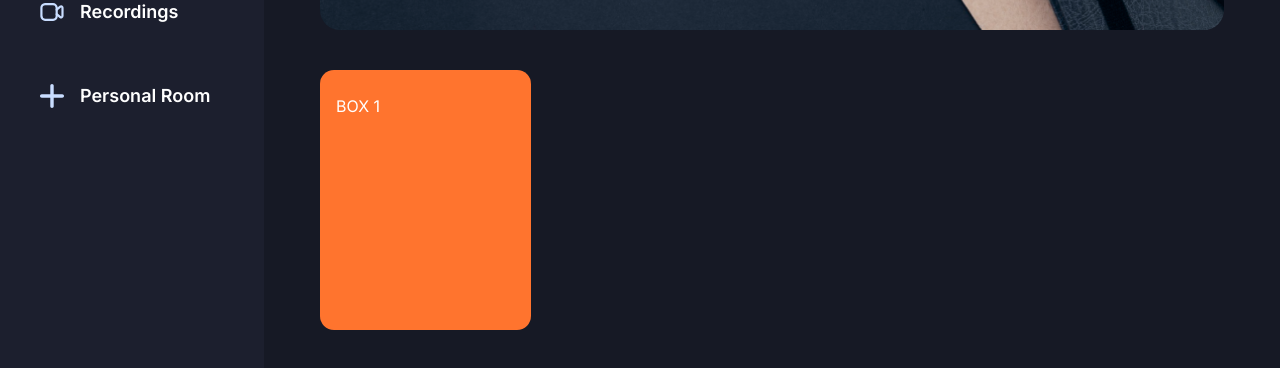
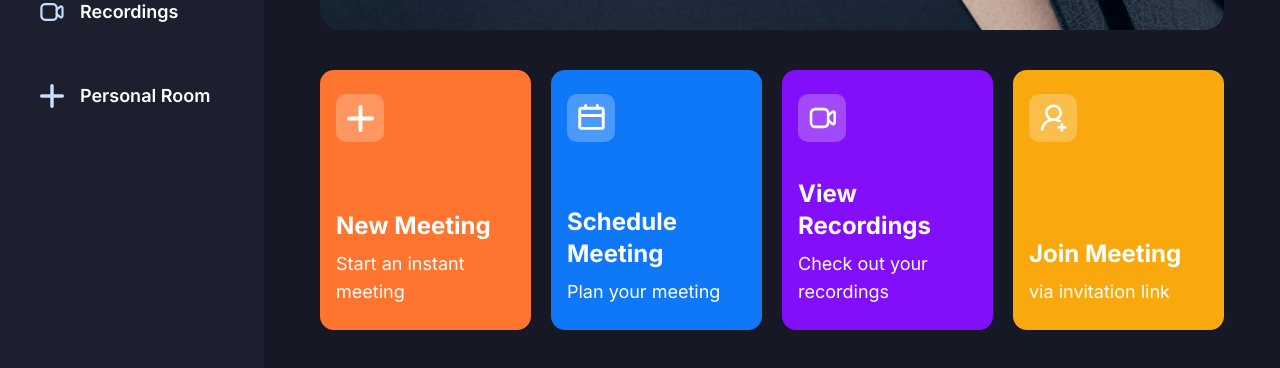
Before and after one commit to adityaaaaaaaa1407/yoom_app, a Next.js app: page / in a window 1280 px wide. Shown: the part 382-750 px from the top of the page. Built offline with nearby package versions, Linux system fonts and the light colour scheme; no server answers.

Commit message:
add homecard component and style it

```diff
--- /dev/null
+++ b/components/HomeCard.tsx
@@ -0,0 +1,37 @@
+import { cn } from "@/lib/utils";
+import Image from "next/image";
+interface HomeCardProps {
+  className?: string;
+  img: string;
+  title: string;
+  description: string;
+  handleClick?: () => void;
+}
+
+const HomeCard = ({
+  className,
+  img,
+  title,
+  description,
+  handleClick,
+}: HomeCardProps) => {
+  return (
+    <div
+      className={cn(
+        " px-4 py-6 flex flex-col justify-between w-full xl:max-w-[270px] min-h-[260px] rounded-[14px] cursor-pointer",
+        className
+      )}
+      onClick={handleClick}
+    >
+      <div className="flex-center glassmorphism size-12 rounded-[10px] ">
+        <Image src={img} alt="meeting" width={27} height={27} />
+      </div>
+      <div className="flex flex-col gap-2">
+        <h1 className="text-2xl font-bold">{title}</h1>
+        <p className="text-lg font-normal">{description}</p>
+      </div>
+    </div>
+  );
+};
+
+export default HomeCard;
--- a/components/MeetingTypeList.tsx
+++ b/components/MeetingTypeList.tsx
@@ -1,15 +1,44 @@
-"use client"
+"use client";
 
-import React from 'react'
+import React, { useState } from "react";
+import HomeCard from "./HomeCard";
 
 const MeetingTypeList = () => {
+  const [meetingState, setMeetingState] = useState<
+    "isScheduleMeeting" | "isJoiningMeeting" | "isInstantMeeting" | undefined
+  >();
   return (
-    <section className='grid grid-cols-1 gap-5 md:grid-cols-2 xl:grid-cols-4'>
-    <div className="bg-orange-1 px-4 py-6 flex flex-col justify-between w-full xl:max-w-[270px] min-h-[260px] rounded-[14px] cursor-pointer" onClick={() => {}}>
-        BOX 1
-    </div>
+    <section className="grid grid-cols-1 gap-5 md:grid-cols-2 xl:grid-cols-4">
+      <HomeCard
+        img="/icons/add-meeting.svg"
+        title="New Meeting"
+        description="Start an instant meeting"
+        handleClick={() => setMeetingState("isJoiningMeeting")}
+        className="bg-orange-1"
+      />
+      <HomeCard
+        img="/icons/schedule.svg"
+        title="Schedule Meeting"
+        description="Plan your meeting"
+        handleClick={() => setMeetingState("isScheduleMeeting")}
+        className="bg-blue-1"
+      />
+      <HomeCard
+        img="/icons/recordings.svg"
+        title="View Recordings"
+        description="Check out your recordings"
+        handleClick={() => setMeetingState("isJoiningMeeting")}
+        className="bg-purple-1"
+      />
+      <HomeCard
+        img="/icons/join-meeting.svg"
+        title="Join Meeting"
+        description="via invitation link"
+        handleClick={() => setMeetingState("isJoiningMeeting")}
+        className="bg-yellow-1"
+      />
     </section>
-  )
-}
+  );
+};
 
-export default MeetingTypeList
+export default MeetingTypeList;
```
